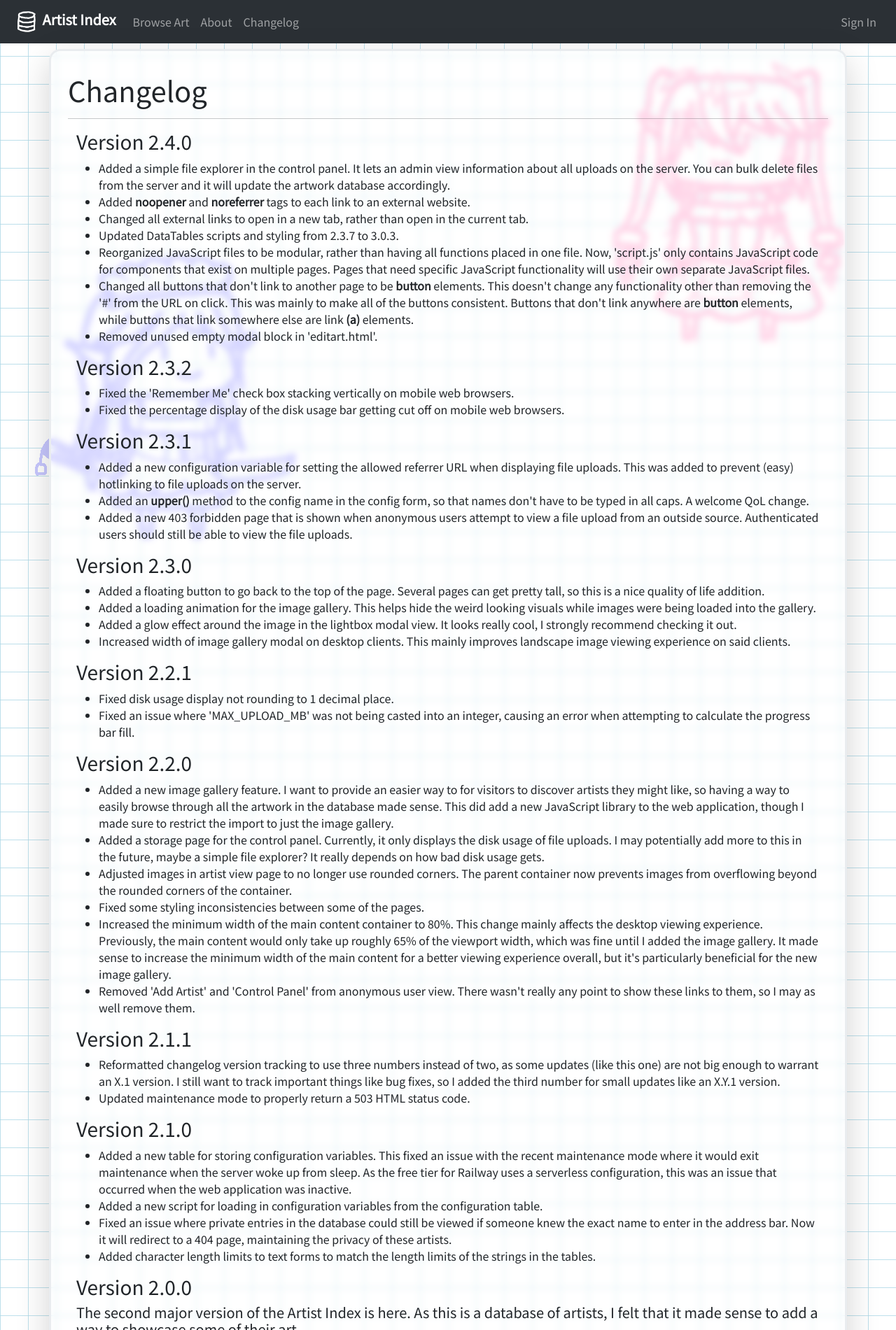
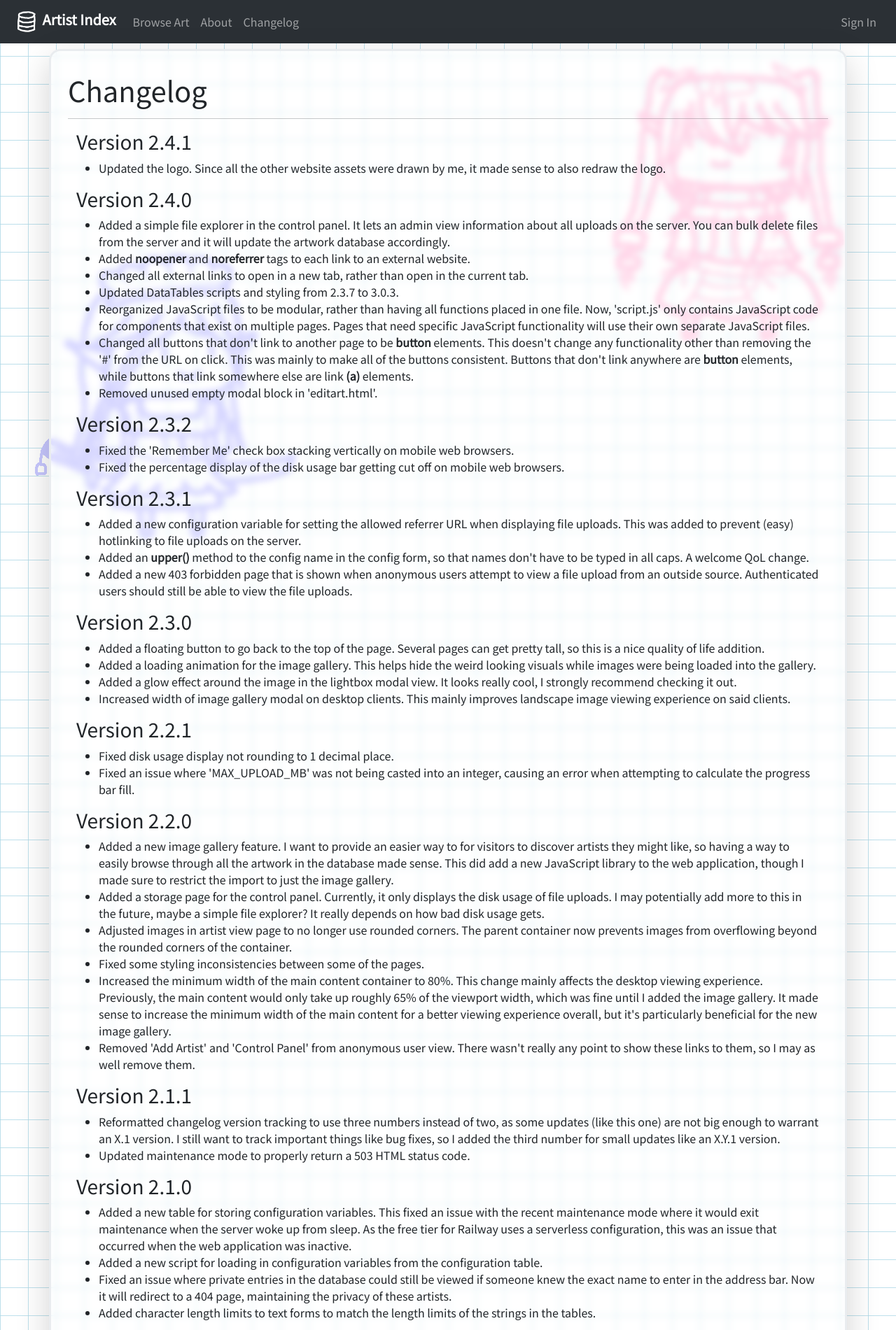
Before and after one commit to Tsunderarislime/artist-index, a Flask app: page /changelog in a window 1280 px wide. Shown: the top 1901 px of the page at 70% size. Run offline with Flask 3, Linux system fonts and the light colour scheme; some libraries are stand-ins or nearby versions.

Commit message:
Updated logo

```diff
--- a/app/templates/info/changelog.html
+++ b/app/templates/info/changelog.html
@@ -5,6 +5,12 @@
 {% endblock %}
 
 {% block content %}
+    <div class="container-fluid mb-3">
+        <h3>Version 2.4.1</h3>
+        <ul>
+            <li>Updated the logo. Since all the other website assets were drawn by me, it made sense to also redraw the logo.</li>
+        </ul>
+    </div>
     <div class="container-fluid mb-3">
         <h3>Version 2.4.0</h3>
         <ul>
```
